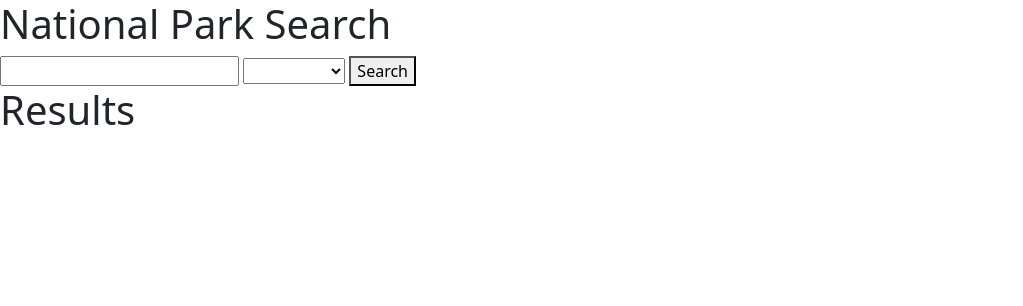
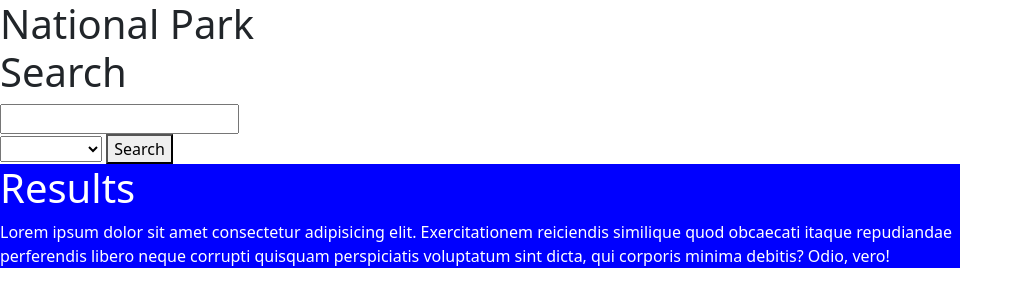
Before and after one commit to Slimshady079/National-Parks-Search, a plain HTML site: page results.html in a window 1280 px wide. Shown: the whole page, without its empty margins (0-1023 px from the left). Drawn offline with nearby package versions, Linux system fonts and the light colour scheme.

Commit message:
added bootstrap functionality with col

```diff
--- a/results.html
+++ b/results.html
@@ -13,7 +13,7 @@
   <body>
     <main>
       <div>
-        <div>
+        <div class="col-12 col-md-3">
           <h1>National Park Search</h1>
           <form class="form" action="" id="searchForm">
             <input id="searchBox" class="input" type="text" />
@@ -27,8 +27,20 @@
             <button class="search" id="searchBtn">Search</button>
           </form>
         </div>
-        <div>
-          <h1>Results</h1>
+        <div
+          class="col-12 col-md-9"
+          style="background-color: blue; color: white"
+        >
+          <h1>
+            Results
+            <span></span>
+          </h1>
+          <div id="content-results">
+            Lorem ipsum dolor sit amet consectetur adipisicing elit.
+            Exercitationem reiciendis similique quod obcaecati itaque
+            repudiandae perferendis libero neque corrupti quisquam perspiciatis
+            voluptatum sint dicta, qui corporis minima debitis? Odio, vero!
+          </div>
         </div>
       </div>
     </main>
```
